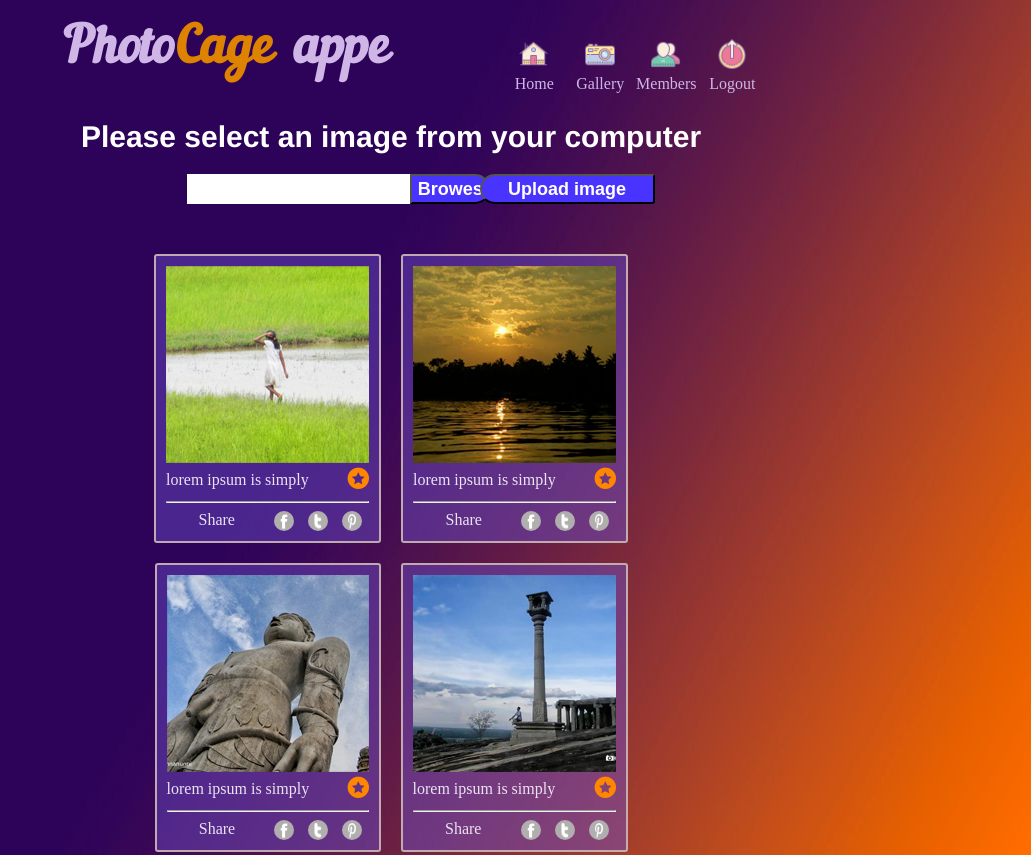
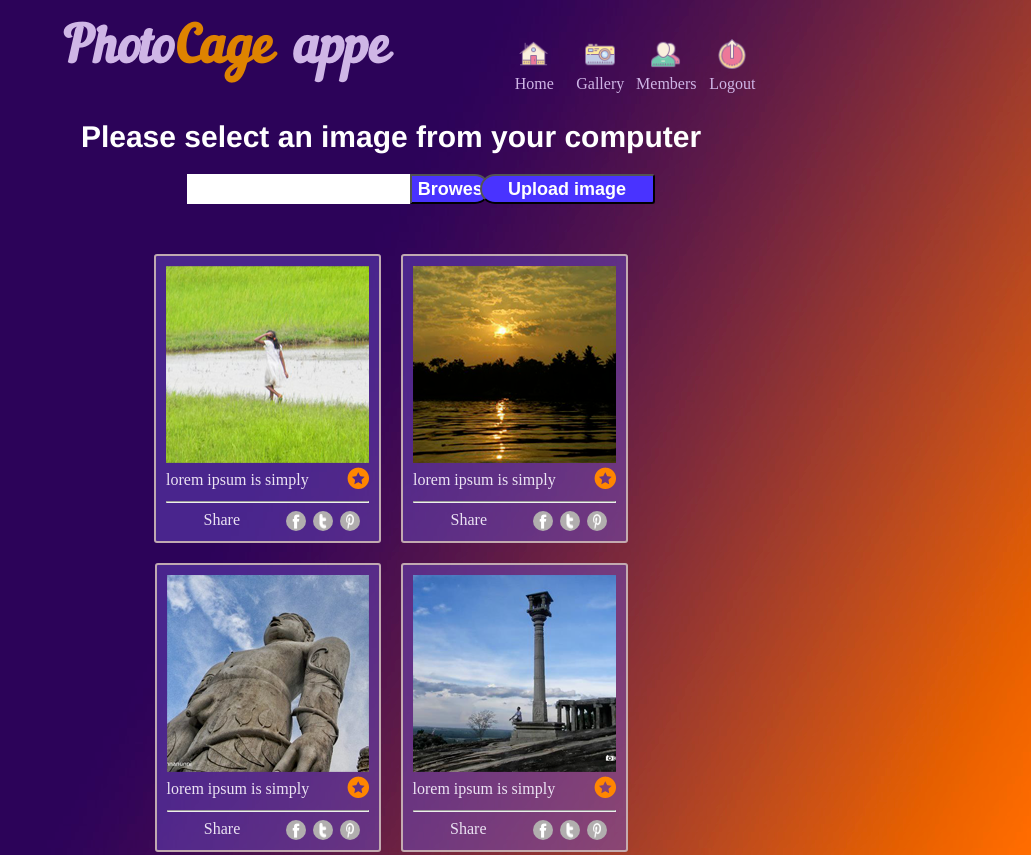
Before and after one commit to DenisGrishin/Photo-page-app, a plain HTML site: page index.html in a window 1280 px wide. Shown: the top 855 px of the page, without its empty margins (249-1280 px from the left). Drawn offline with Linux system fonts and the light colour scheme.

Commit message:
width change

```diff
--- a/style.css
+++ b/style.css
@@ -5,6 +5,7 @@
 body {
     margin: 0px;
     background: url(background1.jpg);
+    background-repeat: repeat-x;
 }
 
 html body div header main footer img input ul li h1 {
@@ -301,6 +302,8 @@
 .button-Favorites {}
 
 .line-hr {
+    size:1px;
+    color:red;
 
 }
 
@@ -317,7 +320,7 @@
     display: flex;
     flex-direction: row;
     justify-content: space-around;
-    width: 50%;
+    width: 40%;
 }
 
 .iteam-social {
```
